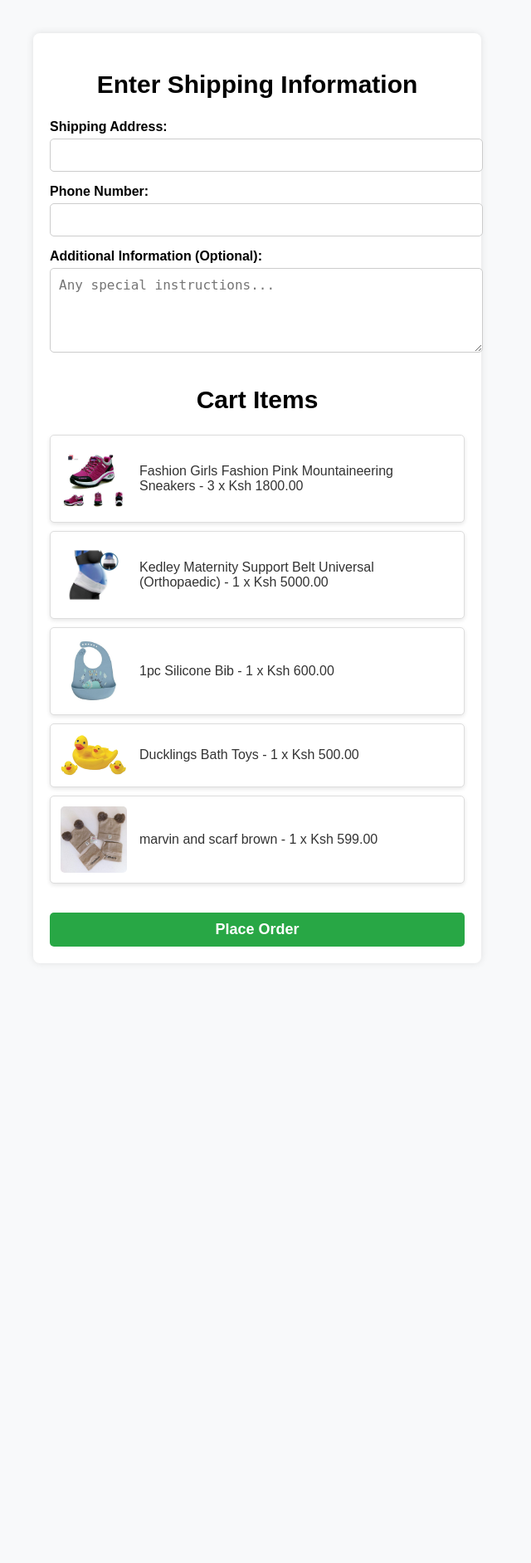
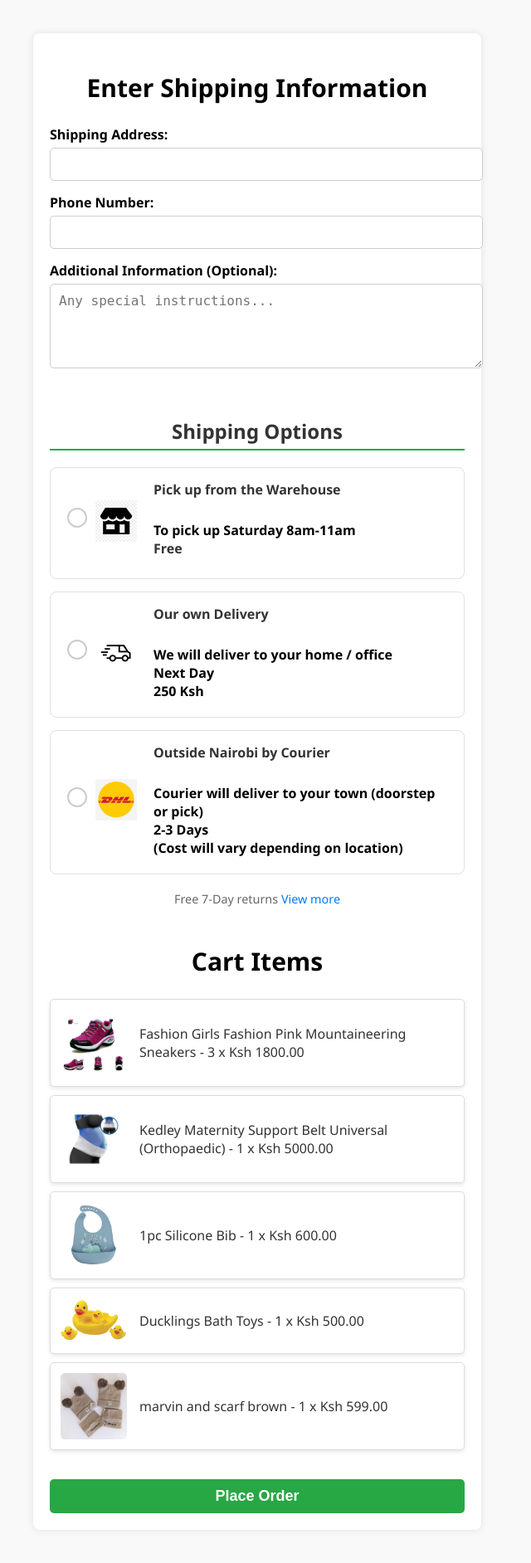
Before and after one commit to bryansine/Timea_classic, a Django app: page /orders/create/ in a window 1280 px wide. Shown: the whole page at 83% size, without its empty margins (330-970 px from the left). Before the commit the page ends 1141 px from the top, so only its background shows below. Run offline with Django 5.2, Linux system fonts and the light colour scheme; a user stored in the database is signed in; data comes from the database, SQL or seed files in the repository; both versions use the stored data as it was after the commit.

Commit message:
shipping implementation

```diff
--- a/timea_classic/orders/templates/orders/create_order.html
+++ b/timea_classic/orders/templates/orders/create_order.html
@@ -191,7 +191,8 @@
                 <label for="order_notes">Additional Information (Optional):</label>
                 <textarea id="order_notes" name="order_notes" placeholder="Any special instructions..."></textarea>
 
-                <!-- Buy It Now Section -->
+                {% include 'orders/shipping_options.html' %}
+
                 {% if buy_now_product %}
                     <h3>Buying Now</h3>
                     <div class="cart-item">
@@ -203,7 +204,6 @@
                         </div>
                     </div>
                 {% else %}
-                    <!-- Cart Items Section -->
                     <h2>Cart Items</h2>
                     <div class="cart-container">
                         {% for item in cart.items.all %}
--- /dev/null
+++ b/timea_classic/orders/templates/orders/shipping_options.html
@@ -0,0 +1,158 @@
+{% load static %}
+<!DOCTYPE html>
+<html lang="en">
+<head>
+    <meta charset="UTF-8">
+    <meta name="viewport" content="width=device-width, initial-scale=1.0">
+
+    <title>Shipping Options</title>
+    <style>
+        body {
+            font-family: 'Segoe UI', Tahoma, Geneva, Verdana, sans-serif;
+            margin: 20px;
+            background-color: #f9f9f9;
+        }
+
+        .shipping-options {
+            max-width: 600px;
+            margin: 20px auto;
+        }
+
+        .shipping-options h3 {
+            font-size: 1.5em;
+            margin-bottom: 20px;
+            color: #333;
+            text-align: center;
+        }
+
+        .shipping-option {
+            background-color: #fff;
+            border: 1px solid #e0e0e0;
+            border-radius: 8px;
+            margin-bottom: 15px;
+            padding: 15px;
+            display: flex;
+            align-items: center;
+            cursor: pointer;
+            transition: transform 0.2s ease-in-out, box-shadow 0.2s ease-in-out;
+        }
+
+        .shipping-option:hover,
+        .shipping-option input[type="radio"]:checked + label {
+            transform: translateY(-3px);
+            box-shadow: 0 4px 8px rgba(0, 0, 0, 0.1);
+        }
+
+        /* Style the radio buttons */
+        .shipping-option input[type="radio"] {
+            margin-right: 10px; /* Add some spacing */
+            appearance: none; /* Remove default styling */
+            width: 16px;
+            height: 16px;
+            border: 2px solid #ccc;
+            border-radius: 50%;
+            outline: none;
+            cursor: pointer;
+        }
+
+        /* Style the checked state */
+        .shipping-option input[type="radio"]:checked {
+            border-color: #007bff;
+            background-color: #007bff;
+        }
+
+        .shipping-option input[type="radio"]:checked::after {
+            content: '';
+            display: block;
+            width: 8px;
+            height: 8px;
+            background-color: white;
+            border-radius: 50%;
+            margin: 2px;
+        }
+
+        .shipping-option label {
+            display: flex;
+            align-items: center;
+            width: 100%;
+        }
+
+        .shipping-icon {
+            width: 50px;
+            height: auto;
+            margin-right: 20px;
+        }
+
+        .shipping-details strong {
+            display: block;
+            margin-bottom: 5px;
+            color: #333;
+        }
+
+        .shipping-details {
+            flex-grow: 1;
+        }
+
+        .return-policy {
+            text-align: center;
+            margin-top: 20px;
+            font-size: 0.9em;
+            color: #666;
+        }
+
+        .return-policy a {
+            color: #007bff;
+            text-decoration: none;
+        }
+
+        .return-policy a:hover {
+            text-decoration: underline;
+        }
+    </style>
+</head>
+<body>
+
+    <div class="shipping-options">
+        <h3>Shipping Options</h3>
+        <div class="shipping-option">
+            <input type="radio" id="shipping-pickup" name="shipping_option" value="pickup" required>
+            <label for="shipping-pickup">
+                <img src="{% static 'core/images/store-icon.png' %}" alt="Pick up from the Warehouse" class="shipping-icon">
+                <div class="shipping-details">
+                    <strong>Pick up from the Warehouse</strong><br>
+                    To pick up Saturday 8am-11am<br>
+                    <strong>Free</strong>
+                </div>
+            </label>
+        </div>
+        <div class="shipping-option">
+            <input type="radio" id="shipping-delivery" name="shipping_option" value="delivery" required>
+            <label for="shipping-delivery">
+                <img src="{% static 'core/images/delivery-car-icon.png' %}" alt="Our own Delivery" class="shipping-icon">
+                <div class="shipping-details">
+                    <strong>Our own Delivery</strong><br>
+                    We will deliver to your home / office<br>
+                    Next Day<br>
+                    250 Ksh
+                </div>
+            </label>
+        </div>
+        <div class="shipping-option">
+            <input type="radio" id="shipping-courier" name="shipping_option" value="courier" required>
+            <label for="shipping-courier">
+                <img src="{% static 'core/images/dhl-logo.png' %}" alt="Outside Nairobi by Courier" class="shipping-icon">
+                <div class="shipping-details">
+                    <strong>Outside Nairobi by Courier</strong><br>
+                    Courier will deliver to your town (doorstep or pick)<br>
+                    2-3 Days<br>
+                    (Cost will vary depending on location)
+                </div>
+            </label>
+        </div>
+        <div class="return-policy">
+            Free 7-Day returns <a href="{% url 'refund' %}">View more</a>
+        </div>
+    </div>
+
+</body>
+</html>
--- a/timea_classic/orders/views.py
+++ b/timea_classic/orders/views.py
@@ -12,7 +12,6 @@ from django.views.decorators.csrf import csrf_exempt
 from django.contrib.auth.decorators import login_required
 from django.shortcuts import render, get_object_or_404, redirect
 from daraja.utils import get_mpesa_access_token, generate_password, get_timestamp
-
 
 @login_required
 def create_order(request):
@@ -31,6 +30,29 @@ def create_order(request):
         shipping_address = request.POST.get('shipping_address')
         phone_number = request.POST.get('phone_number')
         selected_cart_items = request.POST.getlist('cart_items')
+        shipping_option = request.POST.get('shipping_option')  # Get selected shipping option
+
+        shipping_option_name = None
+        shipping_option_description = None
+        shipping_option_delivery_time = None
+        shipping_cost = 0.00
+
+        # Determine shipping details based on selected option
+        if shipping_option == 'pickup':
+            shipping_option_name = 'Pick up from the Warehouse'
+            shipping_option_description = 'To pick up Saturday 8am-11am'
+            shipping_option_delivery_time = 'Saturday'
+            shipping_cost = 0.00
+        elif shipping_option == 'delivery':
+            shipping_option_name = 'Our own Delivery'
+            shipping_option_description = 'We will deliver to your home / office'
+            shipping_option_delivery_time = 'Next Day'
+            shipping_cost = 250.00
+        elif shipping_option == 'courier':
+            shipping_option_name = 'Outside Nairobi by Courier'
+            shipping_option_description = 'Courier will deliver to your town (doorstep or pick)'
+            shipping_option_delivery_time = '2-3 Days'
+            shipping_cost = 500.00  # Example cost, adjust as needed
 
         with transaction.atomic():
             order = Order.objects.create(
@@ -38,7 +60,11 @@ def create_order(request):
                 shipping_address=shipping_address,
                 phone_number=phone_number,
                 status='Pending',
-                buy_now_product=buy_now_product
+                buy_now_product=buy_now_product,
+                shipping_option_name=shipping_option_name,
+                shipping_option_description=shipping_option_description,
+                shipping_option_delivery_time=shipping_option_delivery_time,
+                shipping_cost=shipping_cost
             )
 
             if buy_now_product:
```
Also changed, not shown: timea_classic/orders/models.py (+69 -2 lines), timea_classic/core/static/core/images/delivery-car-icon.png (added), timea_classic/core/static/core/images/dhl-logo.png (added), timea_classic/core/static/core/images/store-icon.png (added), timea_classic/db.sqlite3, timea_classic/media/product_images/placeholder_delivery_car_icon.png (added), timea_classic/media/product_images/placeholder_dhl_logo.png (added), timea_classic/media/product_images/placeholder_store_icon.png (added), timea_classic/orders/migrations/0006_order_shipping_cost_and_more.py (added), 1 other file.
